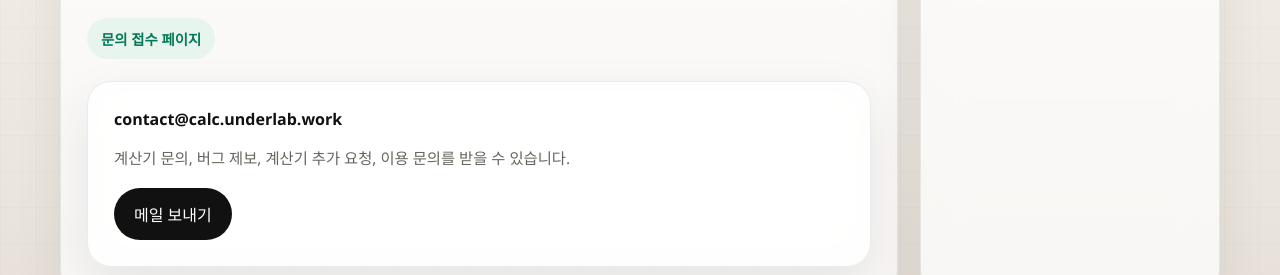
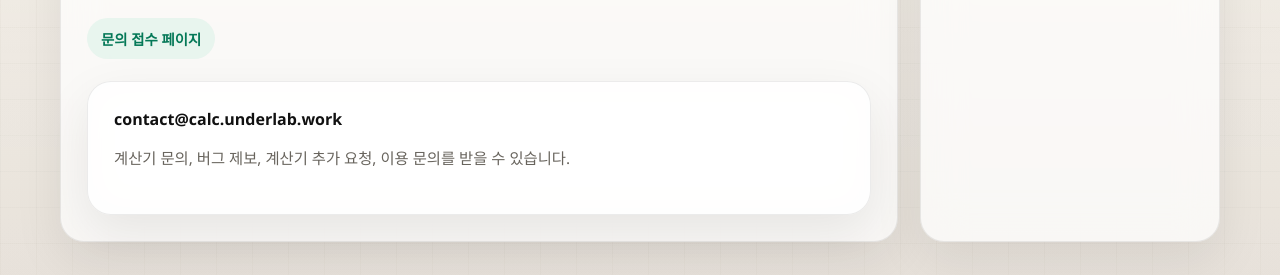
Before and after one commit to junsu2313/Calculate_Service, a website: page contact/index.html in a window 1280 px wide. Shown: the part 333-608 px from the top of the page. Drawn offline with Linux system fonts and the light colour scheme; a web font is replaced by a local one.

Commit message:
Remove contact mail button

```diff
--- a/contact/index.html
+++ b/contact/index.html
@@ -39,9 +39,6 @@
             <div class="mini-card">
               <strong>contact@calc.underlab.work</strong>
               <p>계산기 문의, 버그 제보, 계산기 추가 요청, 이용 문의를 받을 수 있습니다.</p>
-              <div class="contact-actions">
-                <a class="secondary-btn" href="mailto:contact@calc.underlab.work">메일 보내기</a>
-              </div>
             </div>
           </article>
           <aside class="sidebar-stack">
```
